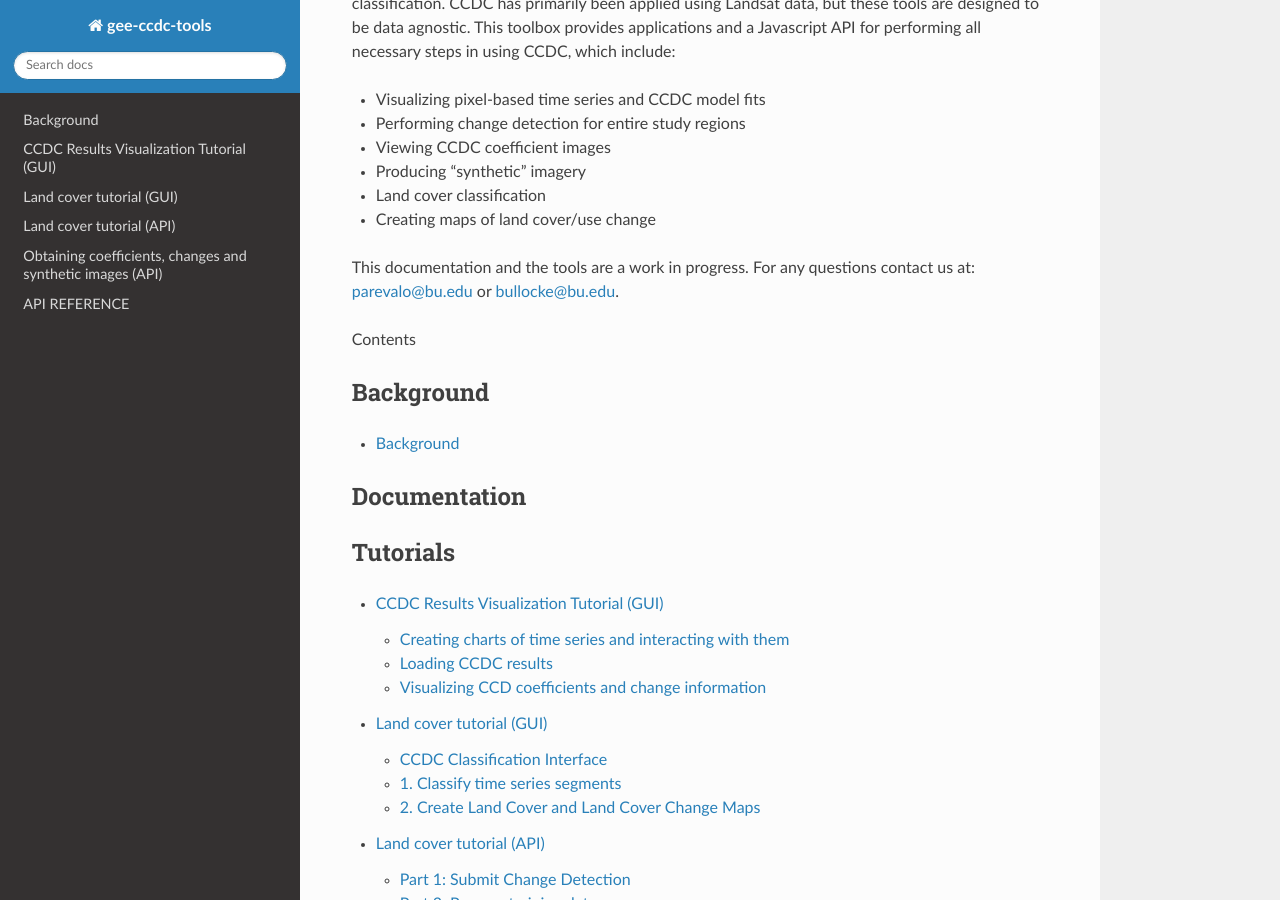
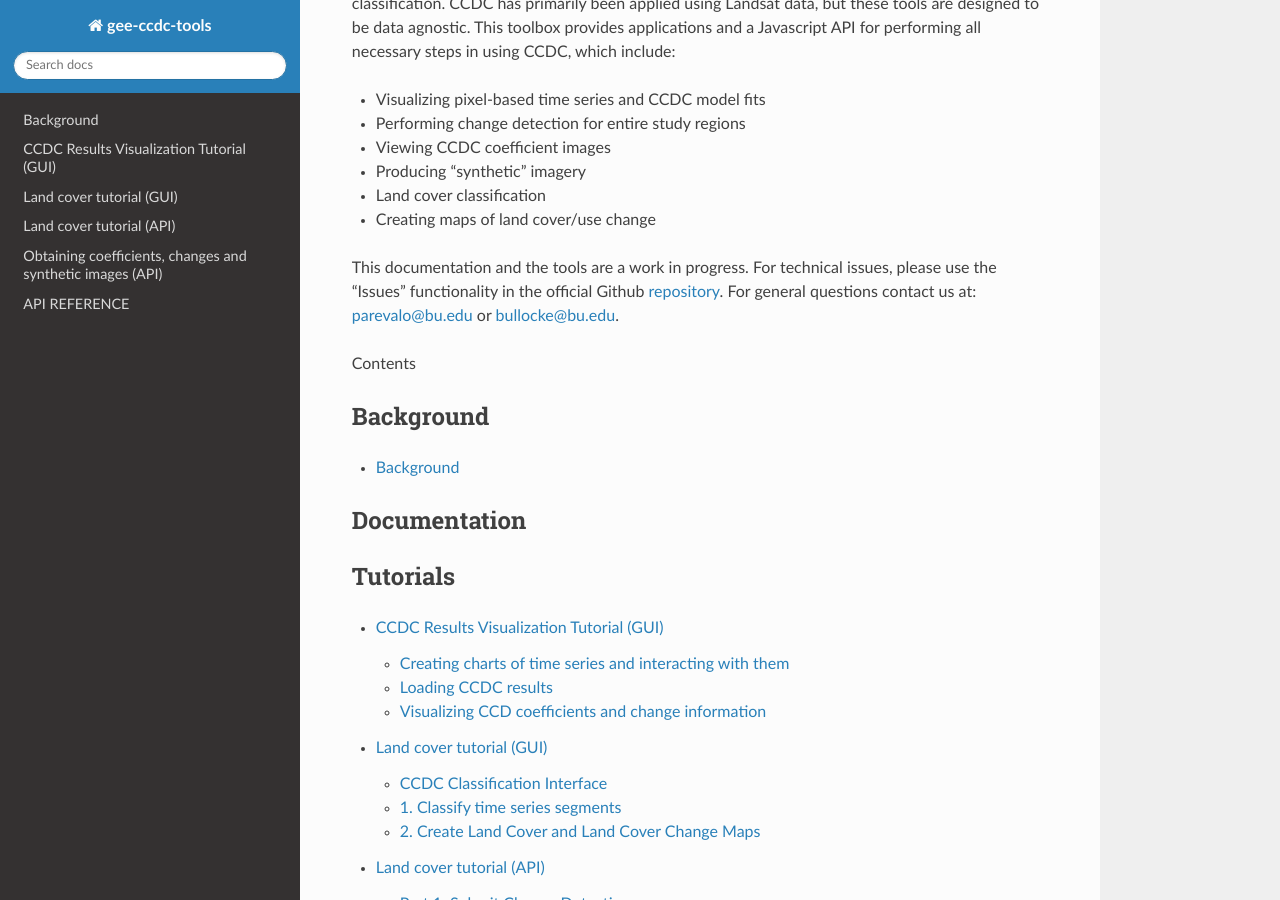
Before and after one commit to parevalo/gee-ccdc-tools, a Sphinx documentation site: the page built from docs/index.rst, in a window 1280 px wide and 900 px high, scrolled down 312 px. Built offline with Sphinx 7.4.7 and the Read the Docs theme 2.0.0, drawn with Linux system fonts in a browser that asks for light colours.

Commit message:
Update index

```diff
--- a/docs/index.rst
+++ b/docs/index.rst
@@ -17,7 +17,9 @@ CCDC is used to monitor changes in land cover, land use, or condition using dens
 * Creating maps of land cover/use change
 
 
-This documentation and the tools are a work in progress. For any questions contact us at: parevalo@bu.edu or bullocke@bu.edu.
+This documentation and the tools are a work in progress. For technical issues, please use the "Issues" functionality in the official Github repository_. For general questions contact us at: parevalo@bu.edu or bullocke@bu.edu.
+
+.. _repository: https://github.com/parevalo/gee-ccdc-tools/issues
 
 
 Contents
```
Also changed, not shown: 17 other files.
